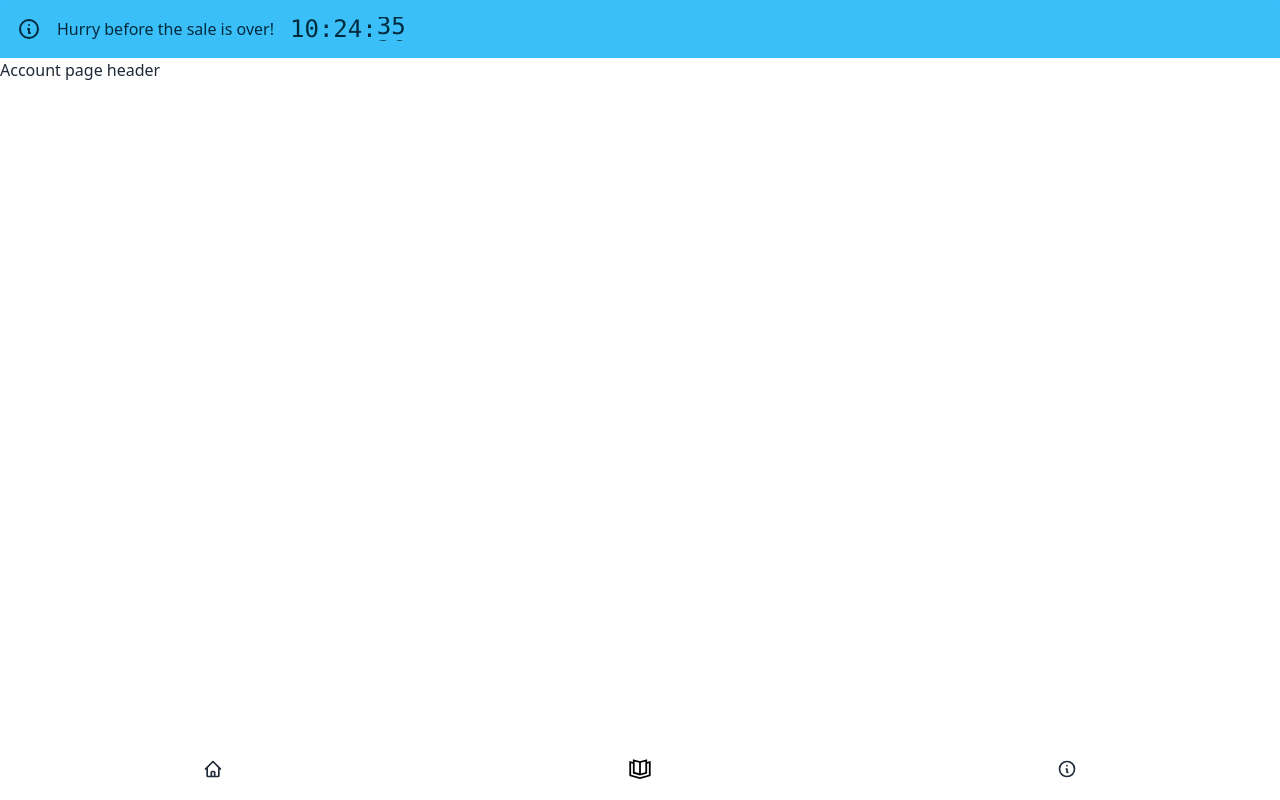
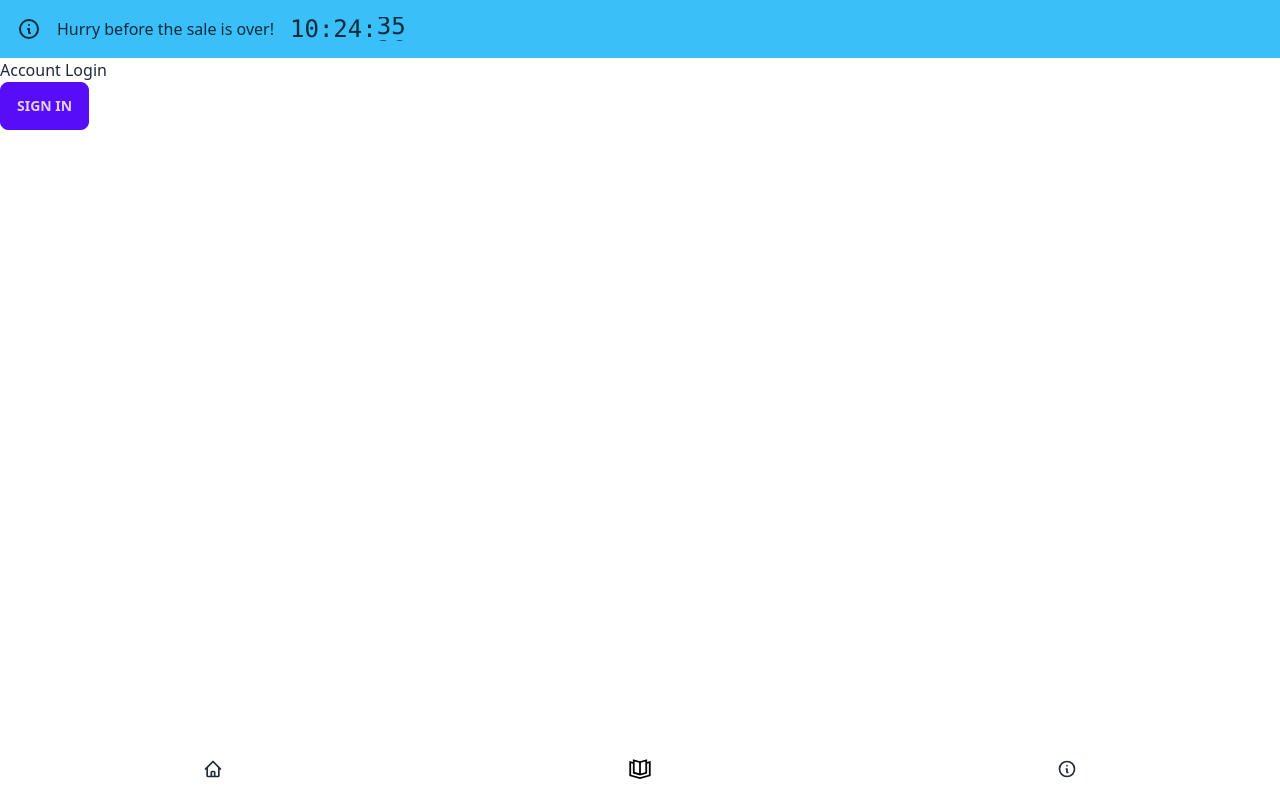
Before and after one commit to amcnulty/nextdemo, a Next.js app: page /account in a window 1280 px wide. Built offline with nearby package versions, Linux system fonts and the light colour scheme; no server answers.

Commit message:
Build Commit

```diff
--- a/package.json
+++ b/package.json
@@ -9,7 +9,8 @@
     "postinstall": "prisma generate",
     "lint": "next lint",
     "start": "next start",
-    "test": "jest"
+    "test": "jest",
+    "deploy": "git add . && git commit -m \"Build Commit\" && git push"
   },
   "dependencies": {
     "@next-auth/prisma-adapter": "^1.0.7",
--- a/src/pages/account/index.tsx
+++ b/src/pages/account/index.tsx
@@ -1,10 +1,27 @@
+/* eslint-disable @typescript-eslint/no-misused-promises */
 import Layout from "~/components/layout";
+import { useSession, signIn, signOut } from "next-auth/react";
 
 export default function Account() {
+  const { data: session } = useSession();
 
   return (
     <Layout>
-      <h1>Account page header</h1>
+      {session ? (
+        <>
+          <h1>Welcome {session.user.name}</h1>
+          <button className="btn btn-warning" onClick={() => signOut()}>
+            Sign In
+          </button>
+        </>
+      ) : (
+        <>
+          <h1>Account Login</h1>
+          <button className="btn btn-primary" onClick={() => signIn()}>
+            Sign In
+          </button>
+        </>
+      )}
     </Layout>
   );
 }
```
